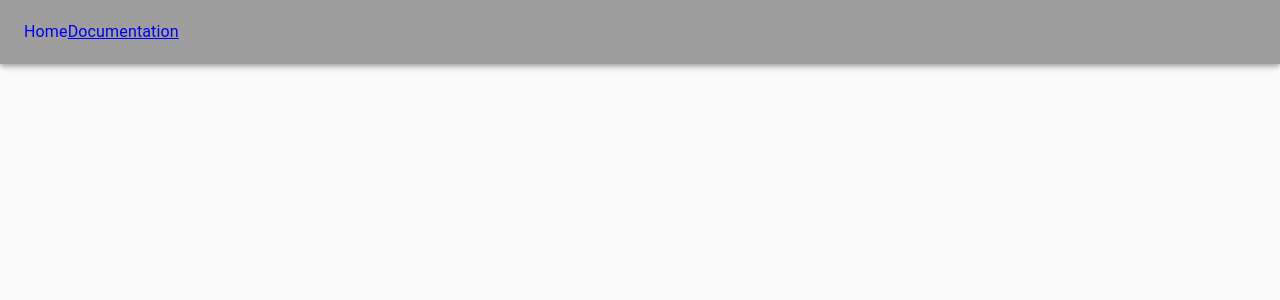
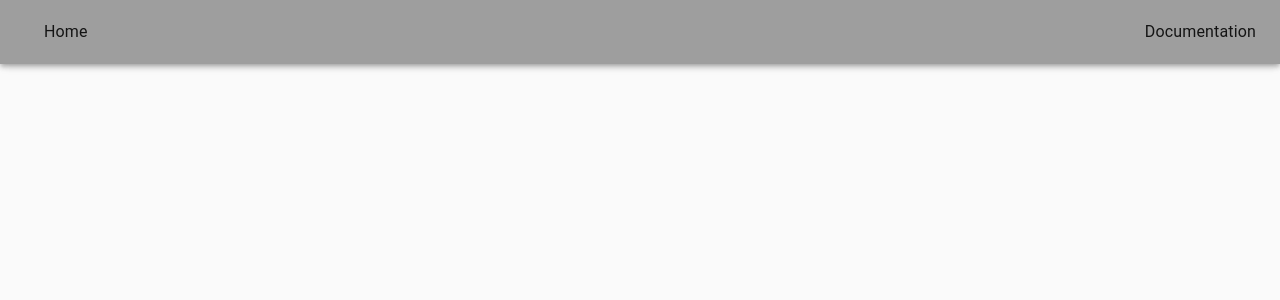
Before and after one commit to HassanDevelops/electron-cra-starter-kit, a React (Create React App) app: page / in a window 1280 px wide. Shown: the top 300 px of the page. Built offline with nearby package versions, Linux system fonts and the light colour scheme.

Commit message:
margin fixed on subheader

```diff
--- a/src/components/SubHeader.js
+++ b/src/components/SubHeader.js
@@ -3,20 +3,35 @@ import { Link } from "react-router-dom";
 import { Toolbar, Typography, makeStyles } from "@material-ui/core";
 
 const useStyles = makeStyles({
-  linkStyling: { textDecoration: "none" }
+  linkStylingAll: {
+    textDecoration: "none",
+    color: "inherit",
+    paddingLeft: "20px"
+  },
+
+  flexBox: {
+    display: "flex",
+    flexDirection: "row",
+    justifyContent: "flex-end",
+    alignItems: "center"
+  }
 });
 
 const SubHeader = () => {
   const classes = useStyles();
   return (
     <React.Fragment>
-      <Toolbar>
-        <Link to="/" className={classes.linkStyling}>
+      <Toolbar className={classes.flexBox}>
+        <Link
+          to="/"
+          className={classes.linkStylingAll}
+          style={{ marginRight: "auto" }}
+        >
           <Typography edge="start" variant="subtitle1" component="h2">
             Home
           </Typography>
         </Link>
-        <Link to="/docs">
+        <Link to="/docs" className={classes.linkStylingAll}>
           <Typography variant="subtitle1" component="h2">
             Documentation
           </Typography>
--- a/src/index.js
+++ b/src/index.js
@@ -2,11 +2,12 @@ import React from "react";
 import ReactDOM from "react-dom";
 import App from "./App";
 import { MuiThemeProvider, createMuiTheme } from "@material-ui/core";
-import { grey } from "@material-ui/core/colors";
+import { grey, purple } from "@material-ui/core/colors";
 
 const theme = createMuiTheme({
   palette: {
-    primary: grey
+    primary: grey,
+    secondary: purple
   }
 });
 console.log(theme);
```
